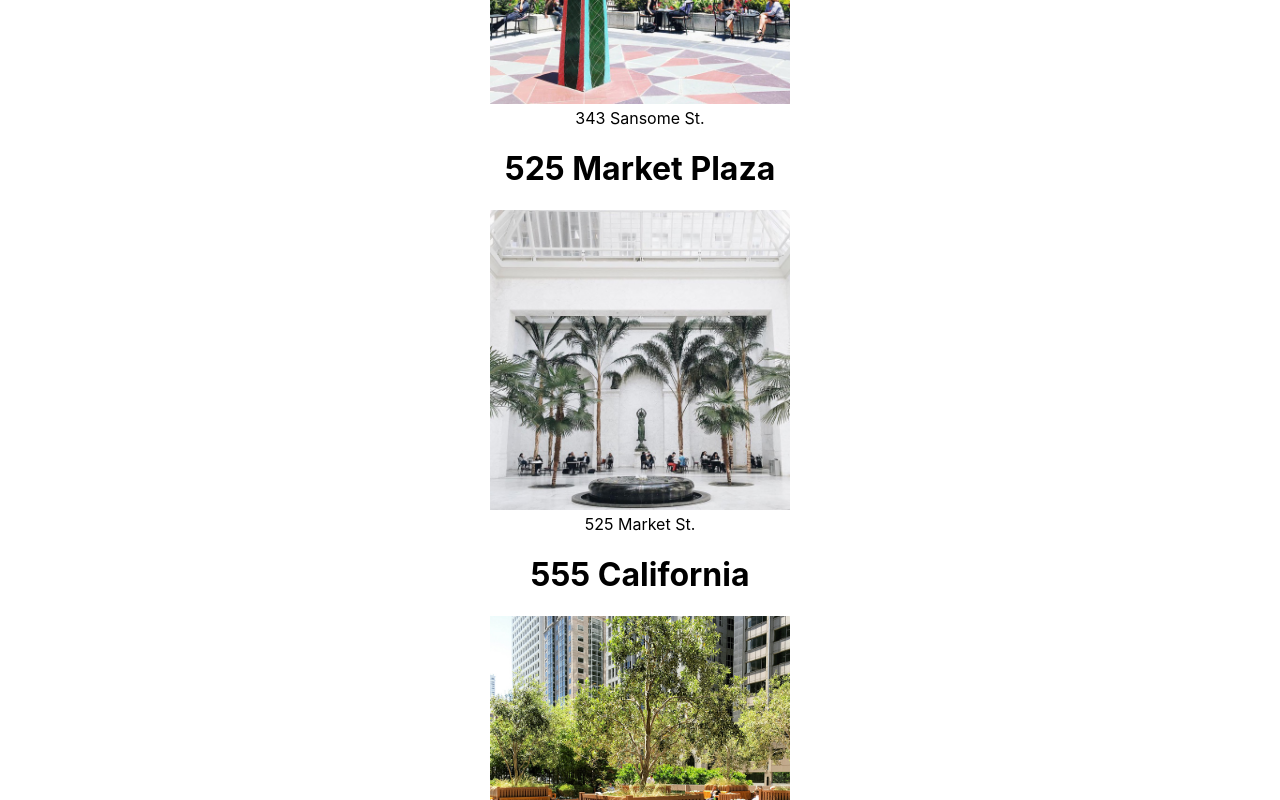
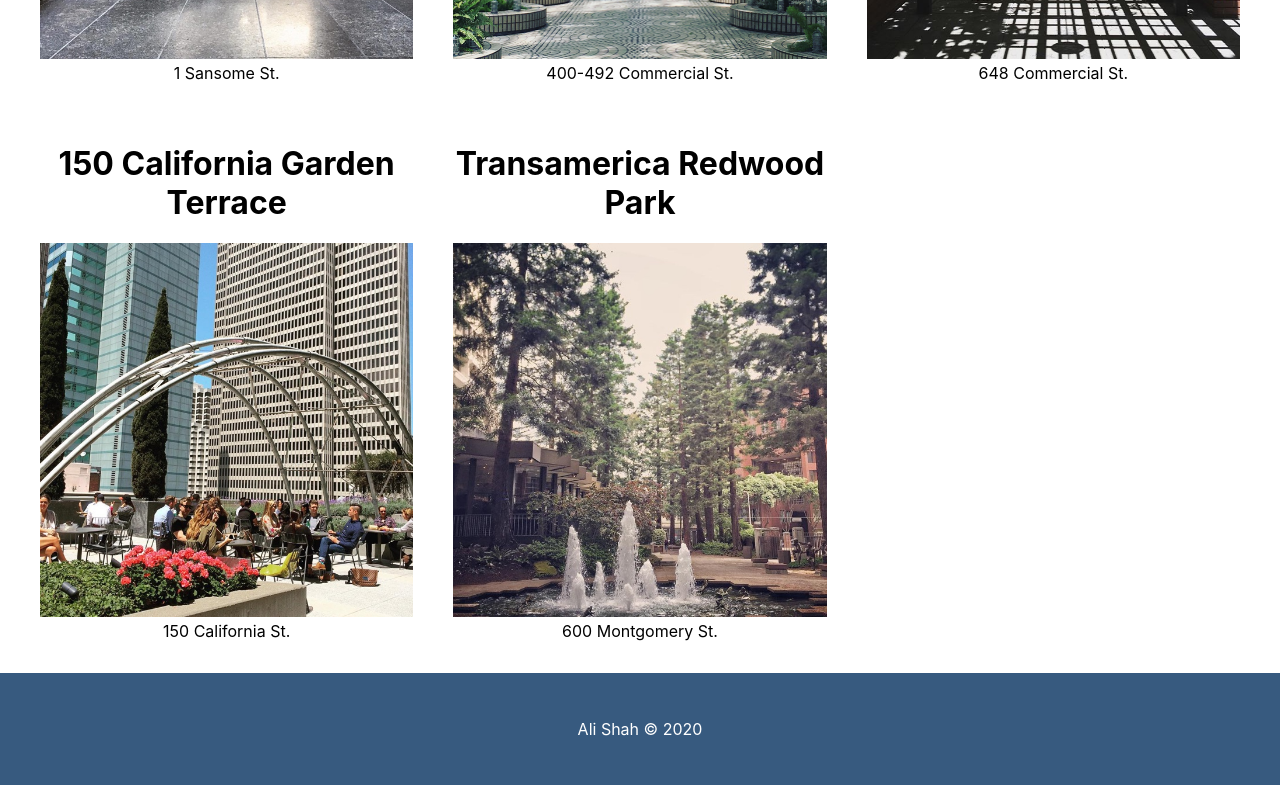
Before and after one commit to shah-a/few1.2-02-react-fundamentals, a React (Create React App) app: page / in a window 1280 px wide. Shown: the part 1640-2440 px from the top of the page. Built offline with nearby package versions, Linux system fonts and the light colour scheme.

Commit message:
[Add] Dynamic content and footer
Finished page 4 of the tutorial

```diff
--- a/src/App.js
+++ b/src/App.js
@@ -3,12 +3,14 @@
 import Title from './Title.js';
 import './Title.css';
 import POPOSList from './POPOSList.js';
+import Footer from './Footer.js';
 
 function App() {
   return (
     <div className="App">
       <Title />
       <POPOSList />
+      <Footer />
     </div>
   );
 }
--- /dev/null
+++ b/src/Footer.css
@@ -0,0 +1,14 @@
+.Footer {
+  margin-top: 2em;
+  padding: 1em;
+  height: 10vh;
+  background: #375a7f;
+  display: flex;
+  justify-content: center;
+  align-items: center;
+}
+
+.Footer > p {
+  color: #fff;
+  margin: 0;
+}
--- /dev/null
+++ b/src/Footer.js
@@ -0,0 +1,12 @@
+import './Footer.css';
+
+function Footer() {
+  const year = new Date().getUTCFullYear();
+  return(
+    <div className="Footer">
+      <p>Ali Shah &copy; {year}</p>
+    </div>
+  );
+}
+
+export default Footer;
--- /dev/null
+++ b/src/POPOSList.css
@@ -0,0 +1,7 @@
+.POPOSList {
+  width: calc(100% - 80px);
+  margin: auto;
+  display: grid;
+  grid-template-columns: repeat(3, 1fr);
+  grid-gap: 40px;
+}
--- a/src/POPOSList.js
+++ b/src/POPOSList.js
@@ -1,5 +1,6 @@
 // import React from 'react';
 import POPOSSpace from './POPOSSpace.js';
+import './POPOSList.css';
 
 function POPOSList() {
   return (
--- /dev/null
+++ b/src/POPOSSpace.css
@@ -0,0 +1,9 @@
+.POPOSSpace {
+  width: 100%;
+  text-align: center;
+}
+
+.POPOSSpace > img {
+  width: 100%;
+  height: auto;
+}
--- a/src/POPOSSpace.js
+++ b/src/POPOSSpace.js
@@ -1,10 +1,11 @@
 // import React from 'react';
 // import logo from './logo.svg';
+import './POPOSSpace.css';
 
 function POPOSSpace(props) {
   const { name, image, address } = props;
   return (
-    <div>
+    <div className="POPOSSpace">
       <h1>{name}</h1>
       <img src={`${process.env.PUBLIC_URL}images/${image}`}
         alt={image}
--- a/src/Title.css
+++ b/src/Title.css
@@ -6,7 +6,7 @@
   align-items: baseline;
   padding: 1em;
   margin-bottom: 2em;
-  background-color: rgb(192, 45, 26);
+  background-color: #375a7f;
   color: #fff;
 }
 
```
